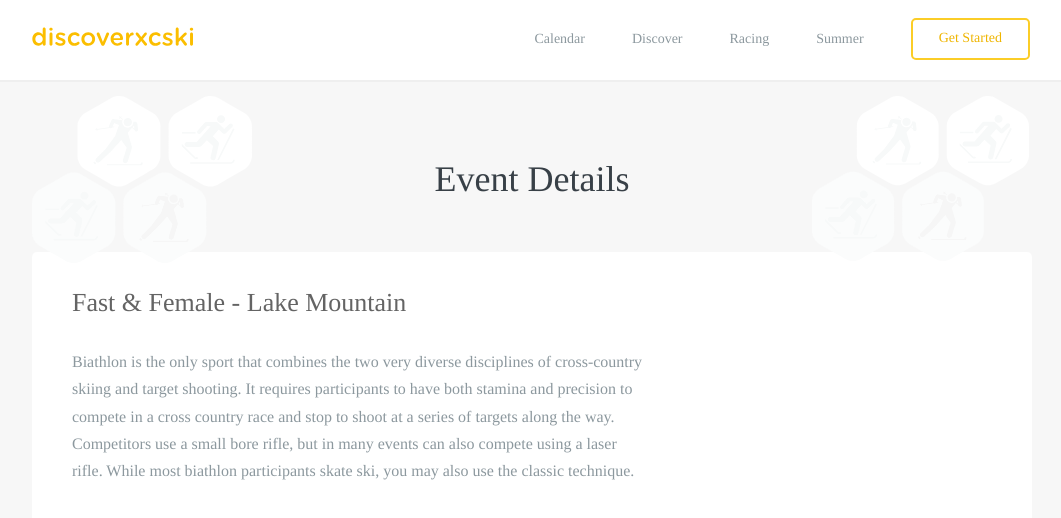
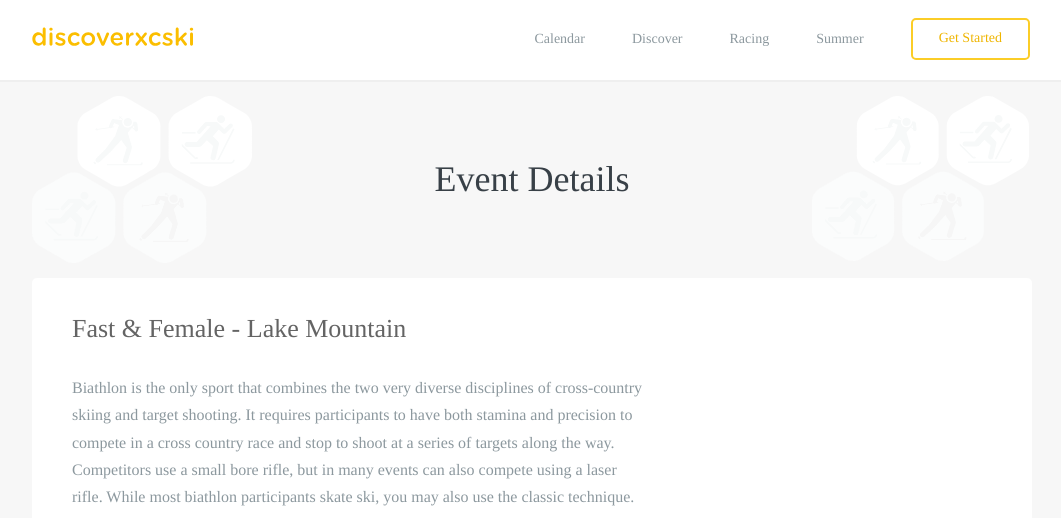
Before and after one commit to robcatto/robcatto.github.io, a Jekyll site: the page built from events/fast-&-female-lake-mountain/index.html, in a window 1280 px wide and 1149 px high. Shown: the top 518 px of the window, without its empty margins (108-1169 px from the left). Built offline with Jekyll 4.4.1, drawn with Linux system fonts in a browser that asks for light colours; some web fonts are replaced; Markdown is read by kramdown in place of the engine named in the settings.

Commit message:
Update index.html

```diff
--- a/events/fast-&-female-lake-mountain/index.html
+++ b/events/fast-&-female-lake-mountain/index.html
@@ -3,7 +3,7 @@ layout: default
 ---
 
 
-        <div id="headerarea">
+        <div id="headerarea" style="margin-bottom: 0px;">
             <div class="header__logo--wrap">
                 <div class="mobile__logos--left"></div>
                 <div class="mobile__logos--right"></div>
```
